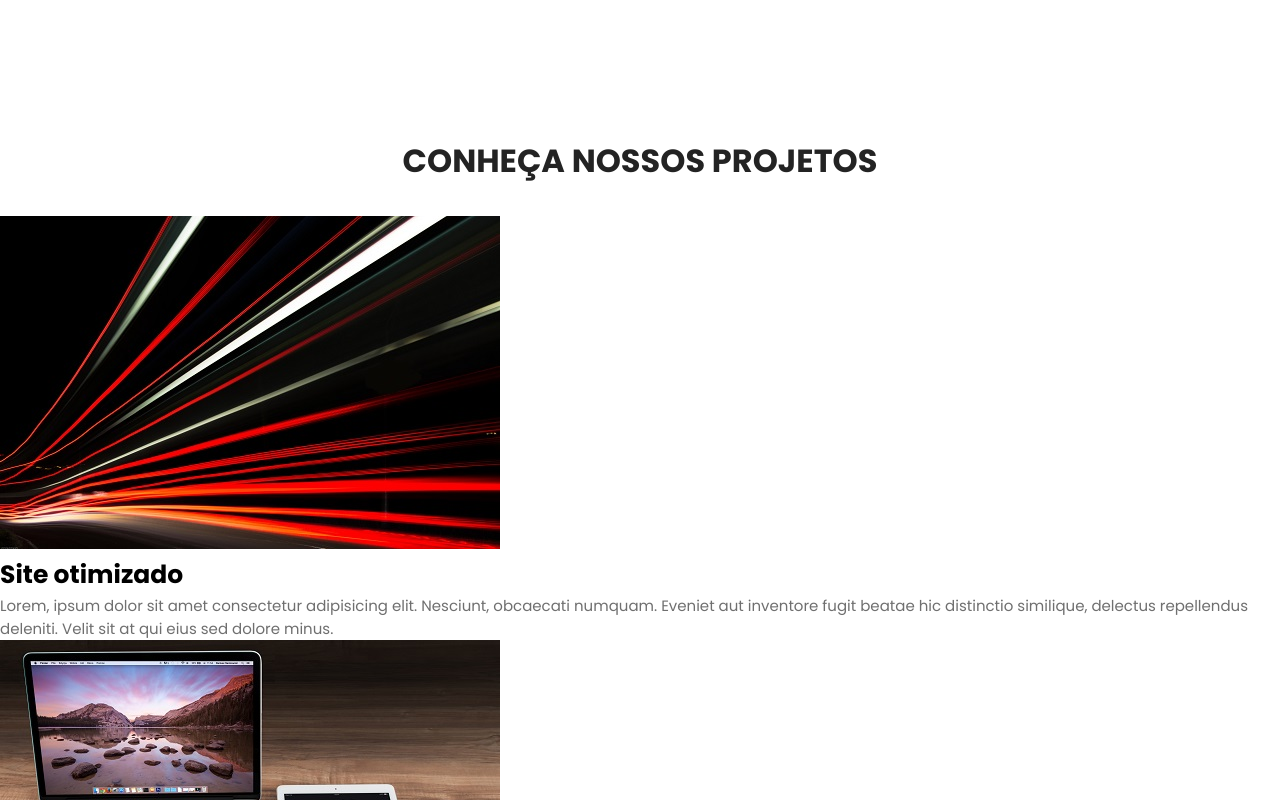
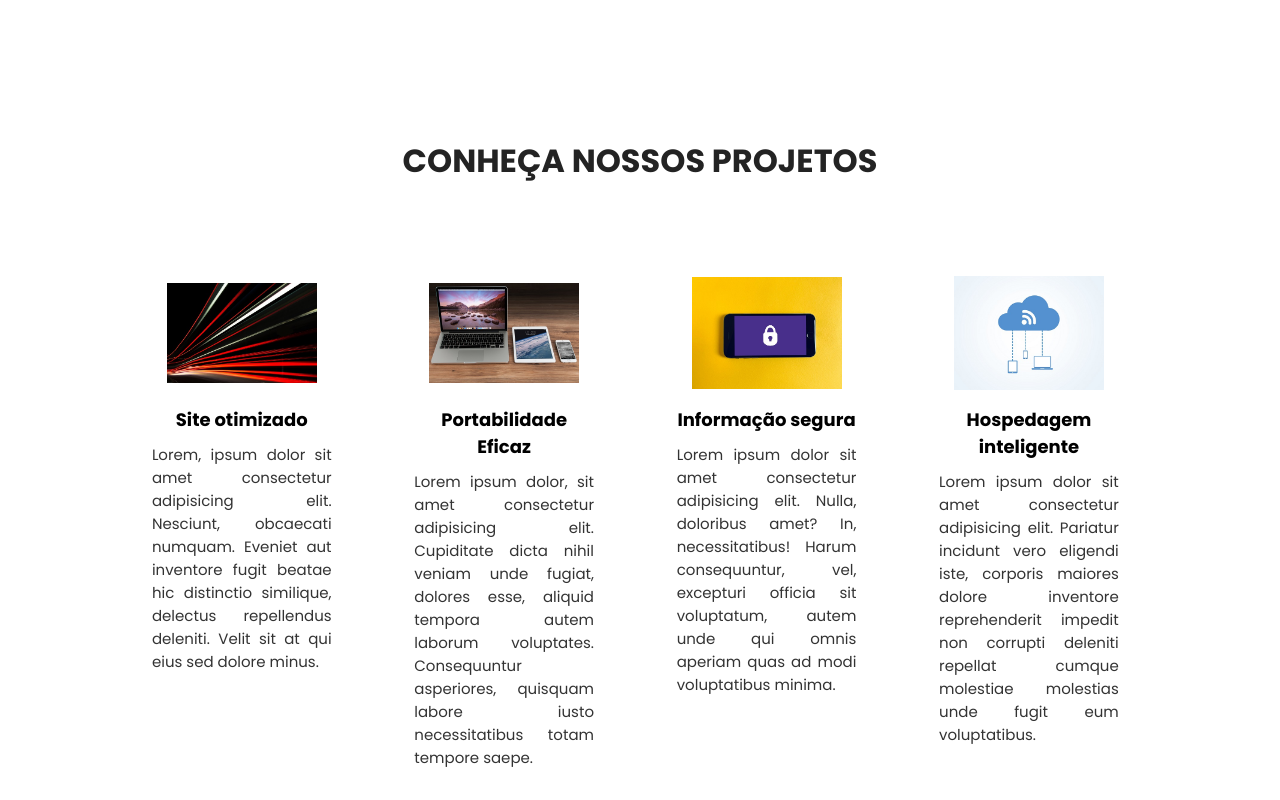
Before and after one commit to Vini92/CLaPP-Site, a plain HTML site: page index.html in a window 1280 px wide. Shown: the part 2220-3020 px from the top of the page. Drawn offline with Linux system fonts and the light colour scheme; files whose address does not match are found by name.

Commit message:
Adicionado o estilo do portifólio

```diff
--- a/style.css
+++ b/style.css
@@ -471,3 +471,91 @@ body {
 .f-contato a:nth-child(3) {
     color: #1697a3;
 }
+
+/* Mais Funcionalidades */
+.mais-funcionalidade {
+    margin-bottom: 0;
+}
+
+.mais-funcionalidade ul {
+    width: 100%;
+    overflow: hidden;
+    display: flex;
+    flex-direction: row;
+    justify-content: space-around;
+    flex-flow: wrap;
+}
+
+.mais-funcionalidade ul li {
+    width: 18%;
+    margin-right: 2%;
+    list-style: none;
+    float: left;
+    margin-bottom: 20px;
+}
+
+.mais-funcionalidade ul li:nth-child(1),
+.mais-funcionalidade ul li:nth-child(5),
+.mais-funcionalidade ul li:nth-child(9),
+.mais-funcionalidade ul li:nth-child(13) {
+    margin-left: 10%;
+}
+
+.mais-funcionalidade ul li:nth-child(4),
+.mais-funcionalidade ul li:nth-child(8),
+.mais-funcionalidade ul li:nth-child(12),
+.mais-funcionalidade ul li:nth-child(15) {
+    margin-right: 10%;
+}
+
+.func-figure {
+    margin-top: -55px;
+    text-align: center;
+    margin-bottom: 10px;
+    display: flex;
+    align-content: center;
+    align-items: center;
+    justify-content: center;
+    height: 80px;
+    margin: auto;
+    animation: one-animated 8s infinite;
+    margin-bottom: 40px;
+    width: 80px;
+}
+
+.func-figure img {
+    width: 150px;
+    margin-bottom: -15px;
+}
+
+.func-text {
+    width: 78%;
+    float: right;
+    padding: 30px;
+    border-radius: 25px;
+    margin-top: 40px;
+    height: auto;
+    transition: all .3s ease-out;
+}
+
+.func-text:hover {
+    -webkit-transform: translate(0, -10px);
+    -webkit-box-shadow: 0 0 30px 0px rgba(0, 0, 0, 0.18);
+}
+
+.func-text h4 {
+    font-size: 18px;
+    text-align: center;
+    margin-bottom: 10px;
+}
+
+.func-text p {
+    color: #333;
+    text-align: justify;
+}
+
+.borda1 {
+    position: relative;
+    margin-top: -209px;
+    margin-left: -40px;
+}
```
